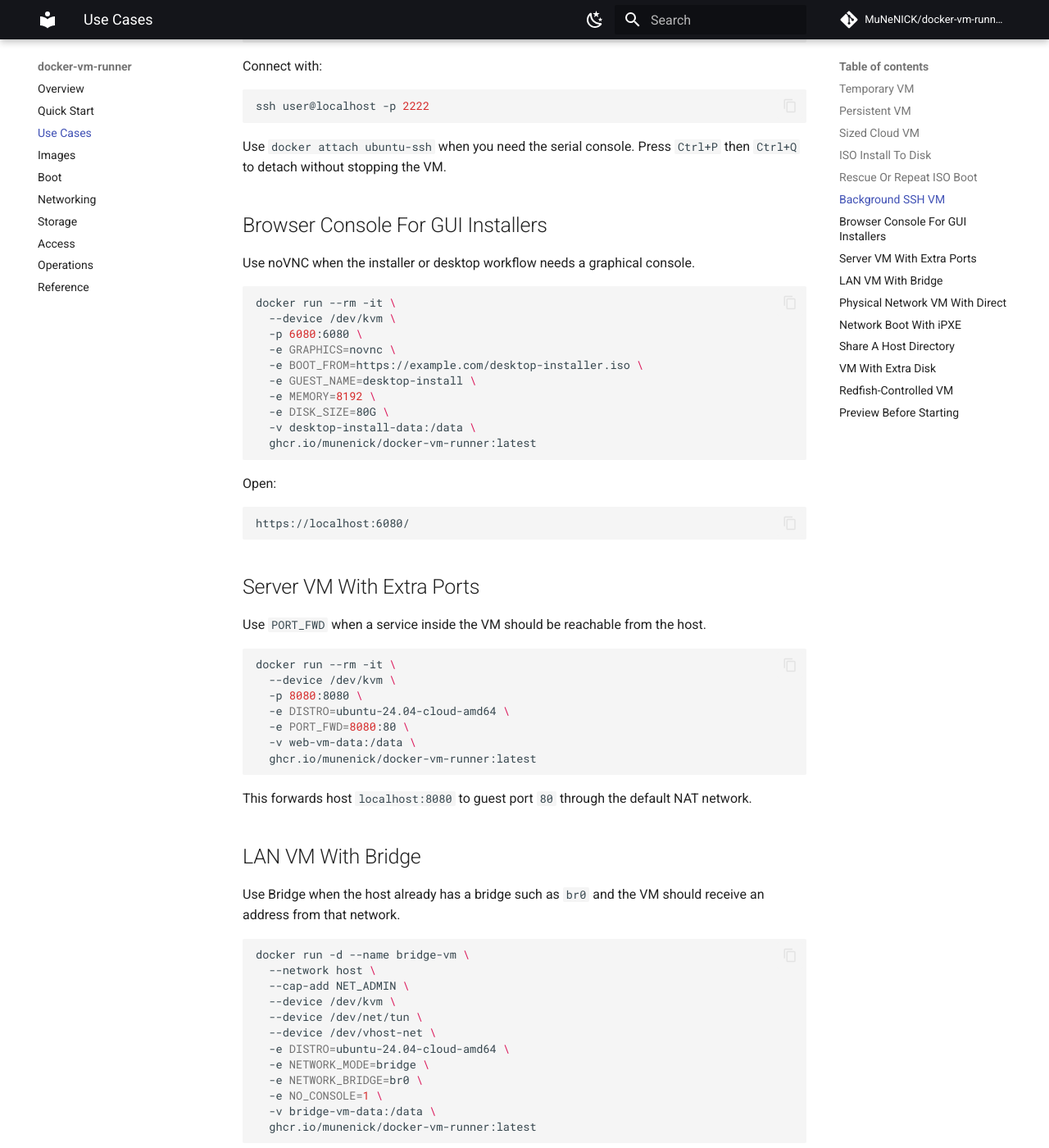
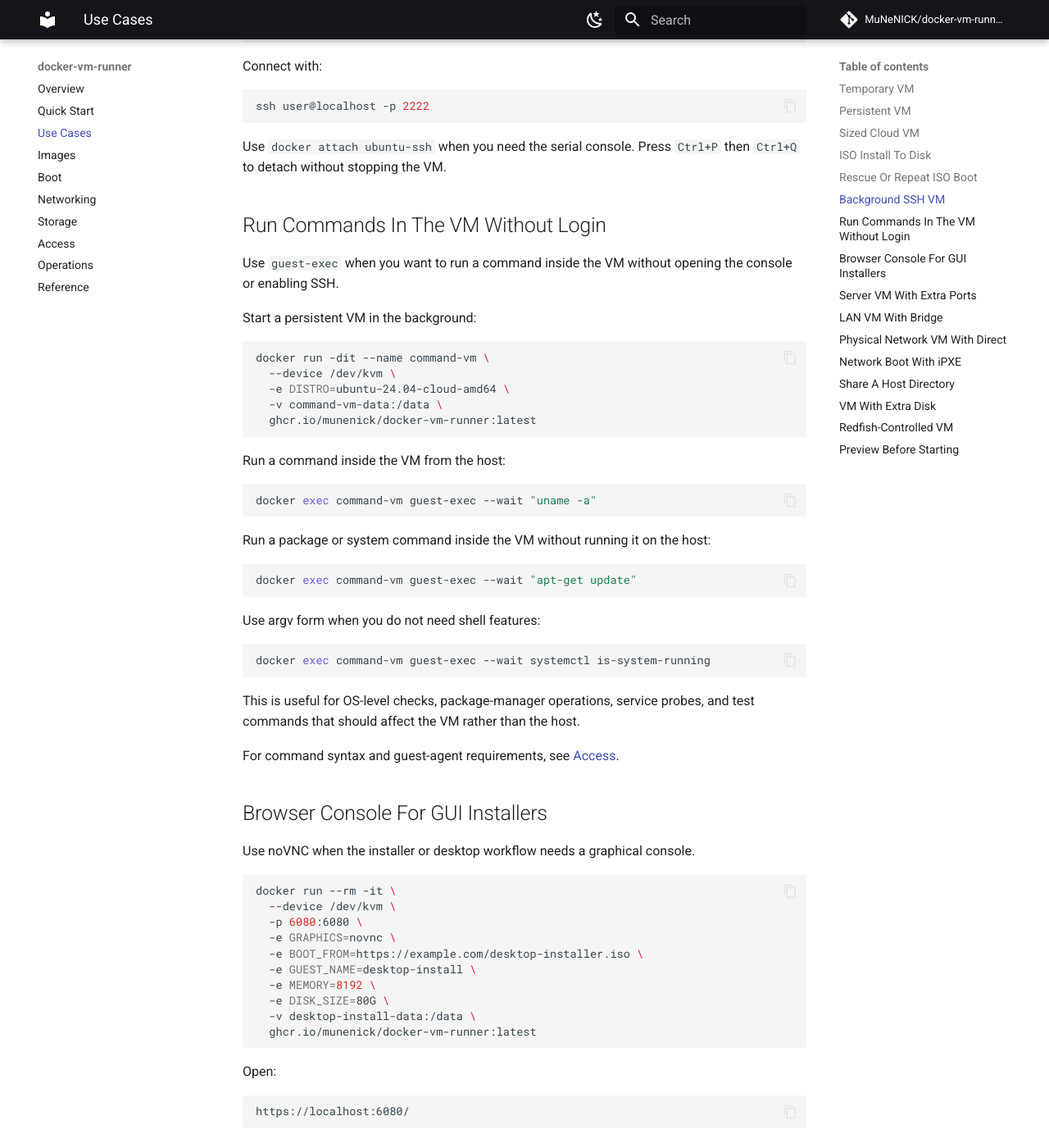
Before and after one commit to MuNeNICK/docker-vm-runner, an MkDocs documentation site: the page built from docs/content/use-cases.md, in a window 1280 px wide and 1400 px high, scrolled down 1986 px. Shown: the whole window at 82% size. Built offline with MkDocs 1.6.1 and Material for MkDocs 9.7.7, drawn with Linux system fonts in a browser that asks for light colours; comment, search, counter and statistics services are not loaded.

Commit message:
docs: document guest exec

````diff
--- a/docs/content/use-cases.md
+++ b/docs/content/use-cases.md
@@ -96,6 +96,42 @@
 ```
 
 Use `docker attach ubuntu-ssh` when you need the serial console. Press `Ctrl+P` then `Ctrl+Q` to detach without stopping the VM.
+
+## Run Commands In The VM Without Login
+
+Use `guest-exec` when you want to run a command inside the VM without opening the console or enabling SSH.
+
+Start a persistent VM in the background:
+
+```bash
+docker run -dit --name command-vm \
+  --device /dev/kvm \
+  -e DISTRO=ubuntu-24.04-cloud-amd64 \
+  -v command-vm-data:/data \
+  ghcr.io/munenick/docker-vm-runner:latest
+```
+
+Run a command inside the VM from the host:
+
+```bash
+docker exec command-vm guest-exec --wait "uname -a"
+```
+
+Run a package or system command inside the VM without running it on the host:
+
+```bash
+docker exec command-vm guest-exec --wait "apt-get update"
+```
+
+Use argv form when you do not need shell features:
+
+```bash
+docker exec command-vm guest-exec --wait systemctl is-system-running
+```
+
+This is useful for OS-level checks, package-manager operations, service probes, and test commands that should affect the VM rather than the host.
+
+For command syntax and guest-agent requirements, see [Access](access.md#guest-exec).
 
 ## Browser Console For GUI Installers
 
````
Also changed, not shown: docs/README.md (+1 -1 lines), docs/content/access.md (+31 -1 lines), docs/content/reference.md (+23 -0 lines).
